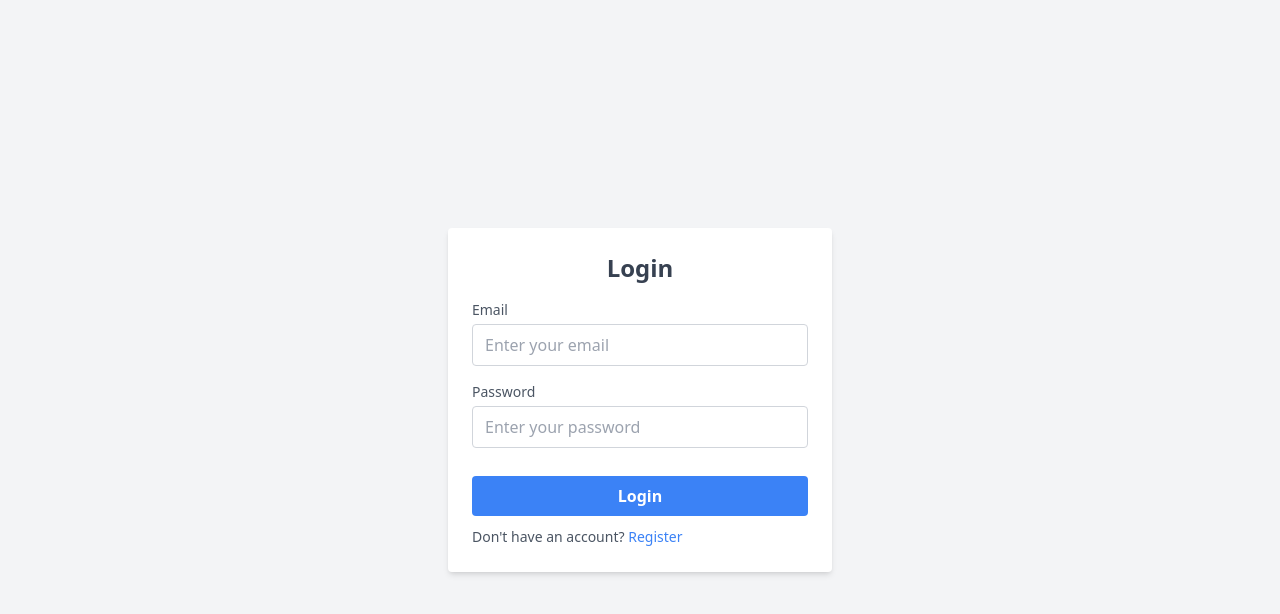
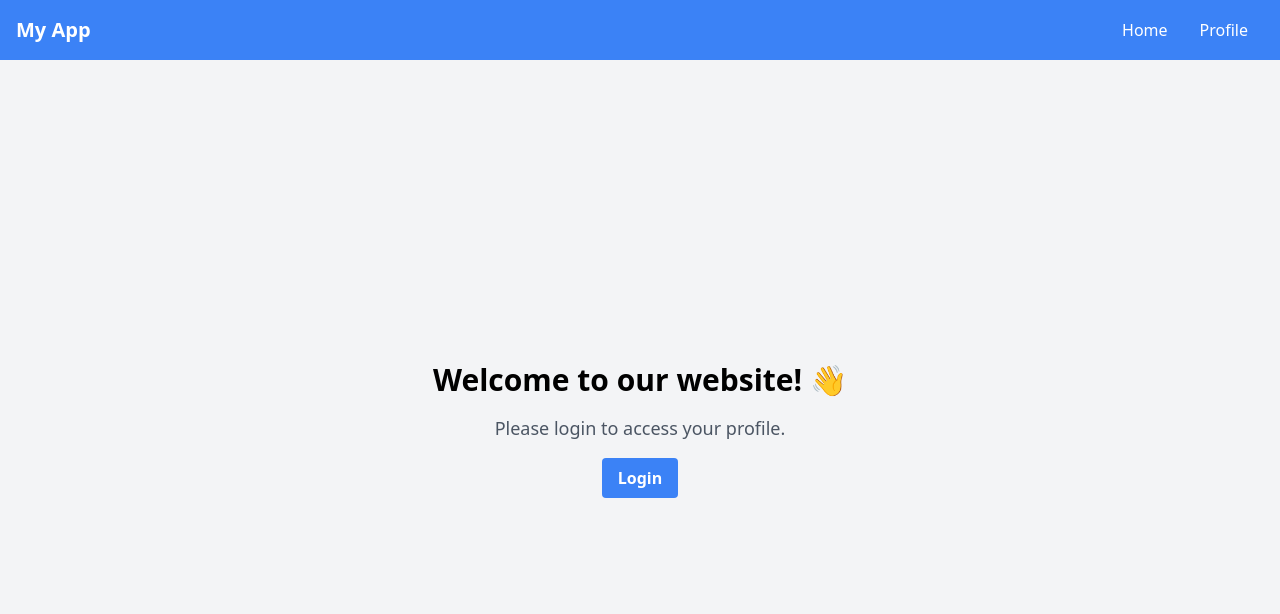
Before and after one commit to purified-water/adv_web_auth_FE, a React (Create React App) app: page / in a window 1280 px wide. Before the commit this address led to /auth/login. Shown: the top 614 px of the page. Built offline with nearby package versions, Linux system fonts and the light colour scheme; no server answers.

Commit message:
feat: add specific ui based on authentication status

```diff
--- a/src/App.js
+++ b/src/App.js
@@ -13,7 +13,7 @@ function App() {
     <AuthProvider>
       <Router>
         <Routes>
-          <Route path="/" element={<ProtectedRoute component={Home} />} />
+          <Route path="/" element={<Home />} />
           <Route path="/profile" element={<ProtectedRoute component={Profile} />} />
           <Route path="/auth/register" element={<Register />} />
           <Route path="/auth/login" element={<GuestRoute component={Login} />} />
--- a/src/pages/Home.js
+++ b/src/pages/Home.js
@@ -17,9 +17,16 @@ export default function Home() {
     <div className="flex flex-col h-screen bg-gray-100">
       <Navbar />
       <div className="flex flex-col items-center justify-center flex-grow">
-        <img src="https://picsum.photos/200/300" alt="Random" className="mb-4" />
-        <h1 className="mb-4 text-3xl font-bold">Hello, {username || 'Guest'} 👋</h1>
-        {token && <LogoutButton />}
+        {token && <>
+          <img src="https://picsum.photos/200/300" alt="Random" className="mb-4" />
+          <h1 className="mb-4 text-3xl font-bold">Hello, {username || 'Guest'} 👋</h1>
+          {token && <LogoutButton />}
+        </>}
+        {!token && <>
+          <h1 className="mb-4 text-3xl font-bold">Welcome to our website! 👋</h1>
+          <p className="mb-4 text-lg text-gray-600">Please login to access your profile.</p>
+          <a href="/auth/login" className="px-4 py-2 font-semibold text-white bg-blue-500 rounded hover:bg-blue-600 focus:outline-none">Login</a>
+        </>}
       </div>
     </div>
   );
```
